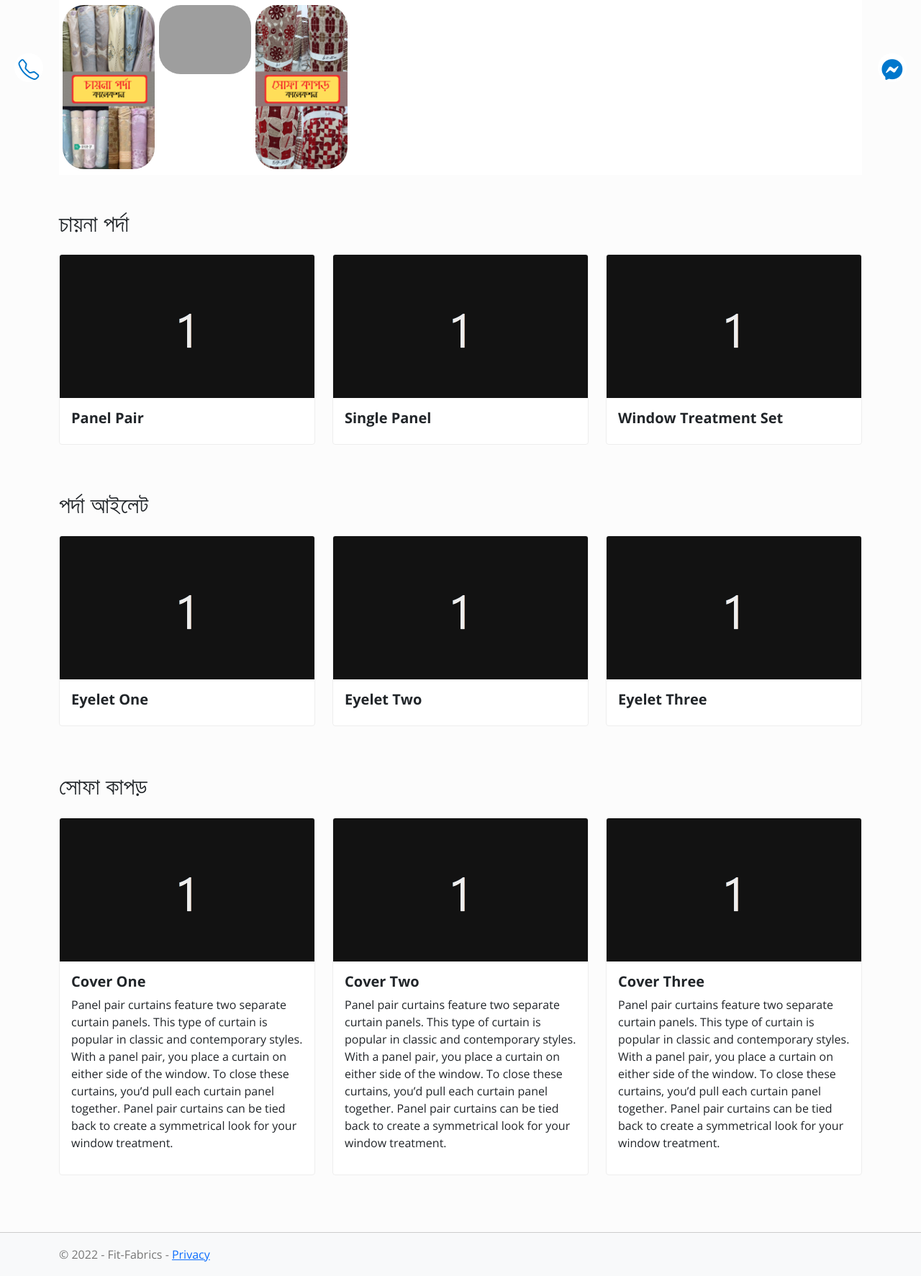
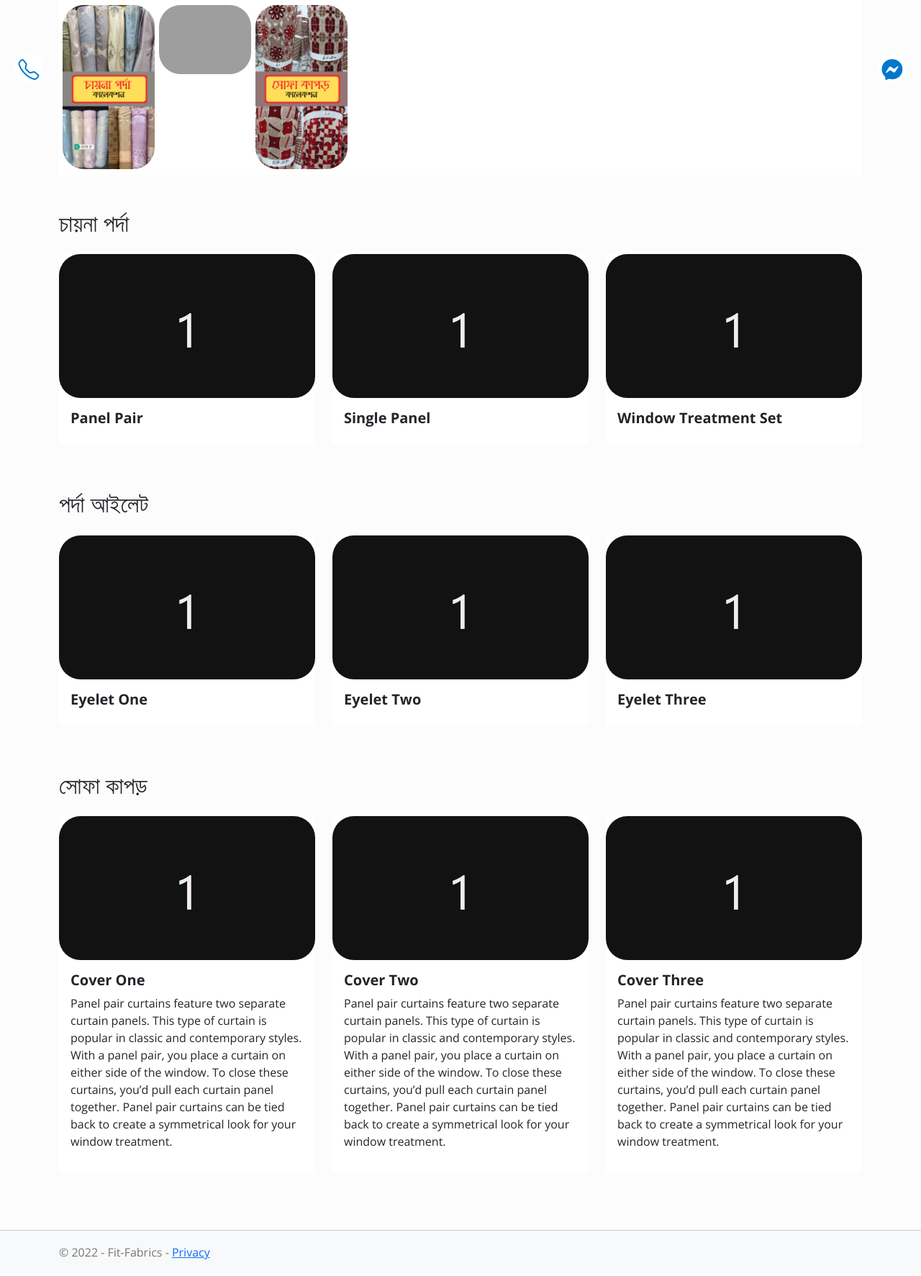
Before and after one commit to rahiyansafz/FitFabrics-DEMO, an ASP.NET Core app: page /Home/Index in a window 1280 px wide. Shown: the part 636-2409 px from the top of the page at 72% size. After the commit the page ends 2386 px from the top, so only its background shows below. Run offline with ASP.NET Core 8, Linux system fonts and the light colour scheme; style sheets or scripts are compiled from the project's sources; grey boxes are pictures that could not be loaded.

Commit message:
index home updated

```diff
--- a/FitFabrics.Web/Views/Home/Index.cshtml
+++ b/FitFabrics.Web/Views/Home/Index.cshtml
@@ -33,9 +33,9 @@
             @foreach (var item in Model.Curtains)
             {
                 <section class="col-lg-4 col-md-6 py-3">
-                    <div class="card" style="margin: auto;">
+                    <div class="card" style="margin: auto; border: none">
                         <a asp-action="Curtains" asp-route-id="@item.Id">
-                            <img class="card-img-top" style="max-height: 22rem; object-fit: contain" src="@item.ImageUrl" alt="Card image cap">
+                            <img class="card-img-top" style="max-height: 22rem; object-fit: contain; border-radius: 30px" src="@item.ImageUrl" alt="Card image cap">
                         </a>
                         <div class="card-body">
                             <h5><strong>@item.Name</strong></h5>
@@ -53,9 +53,9 @@
             @foreach (var item in Model.Eyelets)
             {
                 <section class="col-lg-4 col-md-6 py-3">
-                    <div class="card" style="margin: auto;">
+                    <div class="card" style="margin: auto; border: none">
                         <a asp-action="Eyelets" asp-route-id="@item.Id">
-                            <img class="card-img-top" style="max-height: 22rem; object-fit: contain" src="@item.ImageUrl" alt="Card image cap">
+                            <img class="card-img-top" style="max-height: 22rem; object-fit: contain; border-radius: 30px" src="@item.ImageUrl" alt="Card image cap">
                         </a>
                         <div class="card-body">
                             <h5><strong>@item.Name</strong></h5>
@@ -73,9 +73,9 @@
             @foreach (var item in Model.SofaCovers)
             {
                 <section class="col-lg-4 col-md-6 py-3">
-                        <div class="card" style="margin: auto;">
+                    <div class="card" style="margin: auto; border: none">
                         <a asp-action="SofaCovers" asp-route-id="@item.Id">
-                                <img class="card-img-top" style="max-height: 22rem; object-fit: contain" src="@item.ImageUrl" alt="Card image cap">
+                            <img class="card-img-top" style="max-height: 22rem; object-fit: contain; border-radius: 30px" src="@item.ImageUrl" alt="Card image cap">
                         </a>
                         <div class="card-body">
                             <h5><strong>@item.Name</strong></h5>
```
Lines whose indentation alone changed are shown as unchanged.
